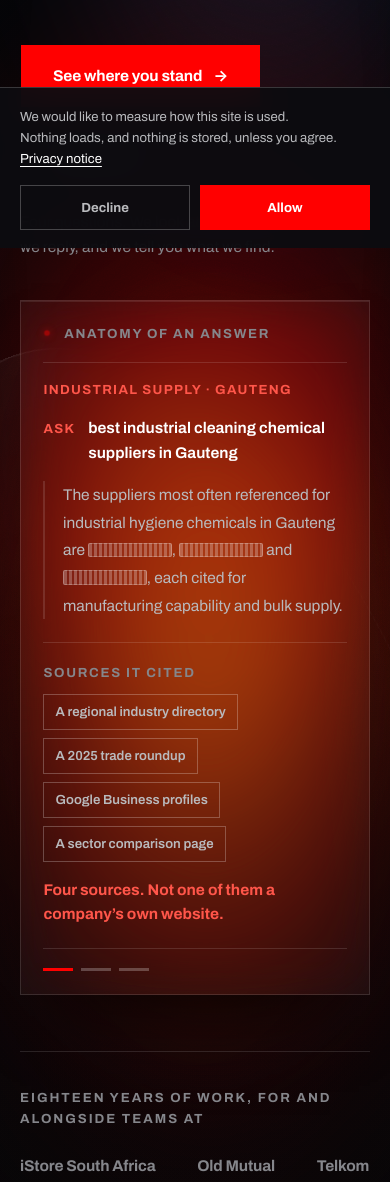
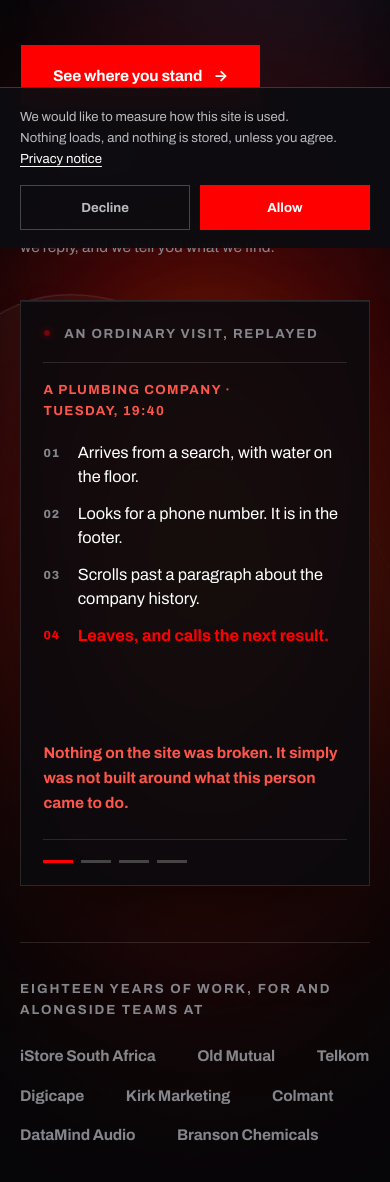
Before and after one commit to redhotdesignSA/redhotdesign-2027, a PHP site: page / in a window 390 px wide. Shown: the part 596-1778 px from the top of the page. Run offline with PHP 8.4, Linux system fonts and the light colour scheme.

Commit message:
Replace the hero panel with an ordinary visit, replayed
The old panel demonstrated an AI answer citing competitors. That is an
argument for a different buyer, and it sat beside a headline about a
website not bringing in work.

The new one replays a single visit in four steps for four kinds of
business: a plumber, an online shop, a consultancy, a practice. Each ends
with the visitor leaving, and one line: nothing was broken, the site was
simply not built around what this person came to do. Those four mirror
the goals rotating in the headline.

Every part of the panel has its height reserved, measured across all four
scenes at 1440 and 390, so it never resizes while it plays. On a phone the
glass goes near-opaque because the hero glow sits directly behind it.

Co-Authored-By: Claude Fable 5.2 <noreply@anthropic.com>
Claude-Session: https://claude.ai/code/session_01Xkv2ei5C9tw1BqRGY3WiAY

```diff
--- a/site/404.html
+++ b/site/404.html
@@ -2,7 +2,7 @@
 <meta name="viewport" content="width=device-width,initial-scale=1"><title>Not found | RedHot Design</title>
 <meta name="robots" content="noindex"><link rel="icon" href="/assets/mark.svg" type="image/svg+xml">
 <link rel="preload" href="/assets/fonts/archivo-latin-wght-normal.woff2" as="font" type="font/woff2" crossorigin>
-<link rel="stylesheet" href="/assets/site.css?v=cd7383763a"></head>
+<link rel="stylesheet" href="/assets/site.css?v=6a5f8b04df"></head>
 <body><main><section class="sec dark close" data-theme="dark" style="min-block-size:80svh;display:grid;align-content:center">
 <div class="atmos" aria-hidden="true"><div class="lt lt-a"></div><div class="lt lt-c"></div></div>
 <div class="wrap"><p class="label" style="justify-content:center">404</p>
--- a/site/approach/index.html
+++ b/site/approach/index.html
@@ -9,7 +9,7 @@
 <link rel="canonical" href="https://redhotdesign.co.za/approach/">
 <link rel="icon" href="/assets/mark.svg" type="image/svg+xml">
 <link rel="preload" href="/assets/fonts/archivo-latin-wght-normal.woff2" as="font" type="font/woff2" crossorigin>
-<link rel="stylesheet" href="/assets/site.css?v=cd7383763a">
+<link rel="stylesheet" href="/assets/site.css?v=6a5f8b04df">
 </head>
 <body>
 <div class="prog"><i></i></div>
@@ -96,6 +96,6 @@
   <div id="qbody"></div>
  </div>
 </dialog>
-<script src="/assets/site.js?v=b27ae84c39" defer></script>
+<script src="/assets/site.js?v=4b935bb518" defer></script>
 </body>
 </html>
--- a/site/assets/site.css
+++ b/site/assets/site.css
@@ -576,6 +576,26 @@
  /* the second column lists what nobody asked, so it must not read as ticked off */
  .gap-col.unasked li::before{content:"–";color:var(--mu);font-weight:700;opacity:.7}
  .gap-col.unasked li{color:var(--mu)}
+
+ /* hero panel: one visit, step by step. Height is reserved so the panel
+    never resizes as steps arrive. */
+ .visit{list-style:none;margin:1.2rem 0 0;padding:0;display:grid;gap:.85rem;
+   min-block-size:10.4em;align-content:start;counter-reset:v}
+ #vCat{min-block-size:1.7em}
+ .visit li{counter-increment:v;display:grid;grid-template-columns:2.1em 1fr;
+   font-size:1.02rem;line-height:1.45;color:var(--fg);
+   opacity:0;transform:translateY(6px);transition:opacity .5s var(--ez),transform .5s var(--ez)}
+ .visit li.on{opacity:1;transform:none}
+ .visit li::before{content:counter(v,decimal-leading-zero);font-size:.72em;font-weight:800;
+   letter-spacing:.08em;color:var(--mu);padding-block-start:.3em}
+ .visit li.gone{color:var(--red);font-weight:700}
+ .visit li.gone::before{color:var(--red)}
+ #vNote{min-block-size:3.2em;opacity:0;transition:opacity .6s var(--ez)}
+ #vNote.on{opacity:1}
+ @media(max-width:700px){.visit{min-block-size:17em} #vNote{min-block-size:5em} #vCat{min-block-size:3.3em}}
+ /* on a phone the hero glow sits directly behind the panel, so the glass
+    goes near-opaque to keep the red lines readable */
+ @media(max-width:700px){.stream{background:#0a0a0eeb}}
  .gap-mid{display:grid;place-items:center;position:relative;min-inline-size:clamp(90px,14vw,190px)}
  .gap-mid span{font-family:var(--fi);font-style:italic;font-size:var(--t-ld);color:var(--red);
    text-align:center;line-height:1.15;position:relative;z-index:1;padding:0 .4rem}
--- a/site/assets/site.js
+++ b/site/assets/site.js
@@ -75,27 +75,33 @@ $$('[data-n]').forEach(el => {
   calc();
 })();
 
-/* ── anatomy-of-an-answer panel ── */
+/* ── an ordinary visit, replayed ── */
 (() => {
-  const aTxt = $('#aTxt'); if (!aTxt) return;
-  const qTxt = $('#qTxt'), cat = $('#catName'), dots = $('#dots'), srcBox = $('#srcBox');
+  const list = $('#vSteps'); if (!list) return;
+  const cat = $('#vCat'), note = $('#vNote'), dots = $('#dots');
   const SCENES = [
-    { cat: 'Industrial supply · Gauteng',
-      q: 'best industrial cleaning chemical suppliers in Gauteng',
-      a: 'The suppliers most often referenced for industrial hygiene chemicals in Gauteng are §, § and §, each cited for manufacturing capability and bulk supply.',
-      src: ['A regional industry directory', 'A 2025 trade roundup', 'Google Business profiles', 'A sector comparison page'] },
-    { cat: 'Commercial solar · Eastern Cape',
-      q: 'who installs commercial solar for warehouses in the Eastern Cape',
-      a: 'For commercial-scale installations in the Eastern Cape, § , § and § are the installers most consistently named, usually alongside their accreditation listings.',
-      src: ['An accreditation register', 'A provincial news feature', 'Two installer directories', 'A review summary'] },
-    { cat: 'Specialist manufacturing · National',
-      q: 'which South African manufacturers supply food-grade packaging',
-      a: 'South African manufacturers most frequently named for food-grade packaging include §, § and §, typically cited with their certification records.',
-      src: ['A certification database', 'An industry body member list', 'A buyer guide article', 'Two trade listings'] }
+    { cat: 'A plumbing company · Tuesday, 19:40',
+      steps: ['Arrives from a search, with water on the floor.',
+              'Looks for a phone number. It is in the footer.',
+              'Scrolls past a paragraph about the company history.',
+              'Leaves, and calls the next result.'] },
+    { cat: 'An online shop · Saturday, 10:15',
+      steps: ['Arrives from an advert for one specific product.',
+              'Lands on the homepage. The product is not on it.',
+              'Searches, finds it, cannot see the delivery cost.',
+              'Leaves, with the basket still empty.'] },
+    { cat: 'A consultancy · Thursday, 14:05',
+      steps: ['Arrives on a recommendation, already half convinced.',
+              'Wants to know what working together looks like.',
+              'Finds a list of services and a contact form.',
+              'Leaves, meaning to come back. Does not.'] },
+    { cat: 'A practice · Monday, 08:20',
+      steps: ['Arrives wanting an appointment this week.',
+              'Cannot tell whether new patients are being taken.',
+              'Is asked to phone during office hours.',
+              'Leaves, and books somewhere that lets them.'] }
   ];
-  let i = 0, tm, hold, started = false;
-  const redact = t => t.replace(/§/g, '<span class="rd" aria-label="a business name"></span>');
-
+  let i = 0, tm, started = false;
   SCENES.forEach((s, n) => {
     const b = document.createElement('button');
     b.type = 'button'; b.setAttribute('role', 'tab');
@@ -104,35 +110,33 @@ $$('[data-n]').forEach(el => {
     b.addEventListener('click', () => { i = n; play(); });
     dots.appendChild(b);
   });
-
-  const paintSrc = list => {
-    srcBox.innerHTML = '<p class="src-l">Sources it cited</p>' +
-      list.map(x => `<span class="src">${x}</span>`).join('') +
-      '<p class="src-note">Four sources. Not one of them a company’s own website.</p>';
-  };
-
+  const NOTE = 'Nothing on the site was broken. It simply was not built around what this person came to do.';
   function play() {
-    clearTimeout(tm); clearTimeout(hold);
+    clearTimeout(tm);
     const s = SCENES[i];
     [...dots.children].forEach((d, n) => d.setAttribute('aria-current', String(n === i)));
-    cat.textContent = s.cat; qTxt.textContent = s.q; srcBox.innerHTML = '';
-    if (rm) { aTxt.innerHTML = redact(s.a); paintSrc(s.src); return; }
-    const plain = s.a.replace(/§/g, '██████');
-    let c = 0; aTxt.textContent = '';
+    cat.textContent = s.cat; list.innerHTML = ''; note.textContent = ''; note.classList.remove('on');
+    const add = k => {
+      const li = document.createElement('li');
+      li.textContent = s.steps[k];
+      if (k === s.steps.length - 1) li.className = 'gone';
+      list.appendChild(li);
+      requestAnimationFrame(() => li.classList.add('on'));
+    };
+    if (rm) { s.steps.forEach((_, k) => add(k)); note.textContent = NOTE; note.classList.add('on'); return; }
+    let k = 0;
     (function go() {
-      c += 2;
-      if (c >= plain.length) {
-        aTxt.innerHTML = redact(s.a); paintSrc(s.src);
-        hold = setTimeout(() => { i = (i + 1) % SCENES.length; play(); }, 6200);
-        return;
-      }
-      aTxt.innerHTML = plain.slice(0, c).replace(/</g, '&lt;') + '<span class="car"></span>';
-      tm = setTimeout(go, 13);
+      add(k); k++;
+      if (k < s.steps.length) { tm = setTimeout(go, 1150); return; }
+      tm = setTimeout(() => {
+        note.textContent = NOTE; note.classList.add('on');
+        tm = setTimeout(() => { i = (i + 1) % SCENES.length; play(); }, 5200);
+      }, 900);
     })();
   }
   new IntersectionObserver((es, o) => es.forEach(e => {
     if (e.isIntersecting && !started) { started = true; play(); o.disconnect(); }
-  }), { threshold: .3 }).observe(aTxt);
+  }), { threshold: .3 }).observe(list);
 })();
 
 /* ── qualifier ─────────────────────────────────────────── */
--- a/site/contact/index.html
+++ b/site/contact/index.html
@@ -9,7 +9,7 @@
 <link rel="canonical" href="https://redhotdesign.co.za/contact/">
 <link rel="icon" href="/assets/mark.svg" type="image/svg+xml">
 <link rel="preload" href="/assets/fonts/archivo-latin-wght-normal.woff2" as="font" type="font/woff2" crossorigin>
-<link rel="stylesheet" href="/assets/site.css?v=cd7383763a">
+<link rel="stylesheet" href="/assets/site.css?v=6a5f8b04df">
 </head>
 <body>
 <div class="prog"><i></i></div>
@@ -84,6 +84,6 @@
   <div id="qbody"></div>
  </div>
 </dialog>
-<script src="/assets/site.js?v=b27ae84c39" defer></script>
+<script src="/assets/site.js?v=4b935bb518" defer></script>
 </body>
 </html>
--- a/site/index.html
+++ b/site/index.html
@@ -13,7 +13,7 @@
 <meta property="og:url" content="https://redhotdesign.co.za/">
 <link rel="icon" href="/assets/mark.svg" type="image/svg+xml">
 <link rel="preload" href="/assets/fonts/archivo-latin-wght-normal.woff2" as="font" type="font/woff2" crossorigin>
-<link rel="stylesheet" href="/assets/site.css?v=cd7383763a">
+<link rel="stylesheet" href="/assets/site.css?v=6a5f8b04df">
 
 <script type="application/ld+json">
 {
@@ -85,12 +85,11 @@
    </div>
 
    <div class="stream fade" style="animation-delay:.75s">
-    <div class="stream-hd"><span class="live"></span> Anatomy of an answer</div>
-    <p class="stream-cat" id="catName"></p>
-    <div class="qline"><b>ASK</b><p id="qTxt"></p></div>
-    <p class="aline" id="aTxt" aria-live="polite"></p>
-    <div class="srcs" id="srcBox"></div>
-    <div id="dots" role="tablist" aria-label="Sample categories"></div>
+    <div class="stream-hd"><span class="live"></span> An ordinary visit, replayed</div>
+    <p class="stream-cat" id="vCat"></p>
+    <ol class="visit" id="vSteps" aria-live="polite"></ol>
+    <p class="src-note" id="vNote"></p>
+    <div id="dots" role="tablist" aria-label="Example businesses"></div>
    </div>
   </div>
 
@@ -370,6 +369,6 @@
  </div>
 </dialog>
 
-<script src="/assets/site.js?v=b27ae84c39" defer></script>
+<script src="/assets/site.js?v=4b935bb518" defer></script>
 </body>
 </html>
--- a/site/intake/index.php
+++ b/site/intake/index.php
@@ -48,7 +48,7 @@ $fields = [
 <meta name="viewport" content="width=device-width,initial-scale=1"><meta name="robots" content="noindex,nofollow">
 <title>Getting started · RedHot Design</title><link rel="icon" href="/assets/mark.svg" type="image/svg+xml">
 <link rel="preload" href="/assets/fonts/archivo-latin-wght-normal.woff2" as="font" type="font/woff2" crossorigin>
-<link rel="stylesheet" href="/assets/site.css?v=cd7383763a"><link rel="stylesheet" href="/studio/studio.css?v=c6501578c6"></head>
+<link rel="stylesheet" href="/assets/site.css?v=6a5f8b04df"><link rel="stylesheet" href="/studio/studio.css?v=c6501578c6"></head>
 <body class="dark"><main class="sec dark" style="padding-block:clamp(4rem,10vw,7rem)"><div class="wrap narrow">
 <?php if (!$deal): ?>
   <p class="label">Link not recognised</p>
--- a/site/privacy/index.html
+++ b/site/privacy/index.html
@@ -9,7 +9,7 @@
 <link rel="canonical" href="https://redhotdesign.co.za/privacy/">
 <link rel="icon" href="/assets/mark.svg" type="image/svg+xml">
 <link rel="preload" href="/assets/fonts/archivo-latin-wght-normal.woff2" as="font" type="font/woff2" crossorigin>
-<link rel="stylesheet" href="/assets/site.css?v=cd7383763a">
+<link rel="stylesheet" href="/assets/site.css?v=6a5f8b04df">
 </head>
 <body>
 <div class="prog"><i></i></div>
@@ -85,6 +85,6 @@
   <div id="qbody"></div>
  </div>
 </dialog>
-<script src="/assets/site.js?v=b27ae84c39" defer></script>
+<script src="/assets/site.js?v=4b935bb518" defer></script>
 </body>
 </html>
--- a/site/work/index.html
+++ b/site/work/index.html
@@ -9,7 +9,7 @@
 <link rel="canonical" href="https://redhotdesign.co.za/work/">
 <link rel="icon" href="/assets/mark.svg" type="image/svg+xml">
 <link rel="preload" href="/assets/fonts/archivo-latin-wght-normal.woff2" as="font" type="font/woff2" crossorigin>
-<link rel="stylesheet" href="/assets/site.css?v=cd7383763a">
+<link rel="stylesheet" href="/assets/site.css?v=6a5f8b04df">
 </head>
 <body>
 <div class="prog"><i></i></div>
@@ -89,6 +89,6 @@
   <div id="qbody"></div>
  </div>
 </dialog>
-<script src="/assets/site.js?v=b27ae84c39" defer></script>
+<script src="/assets/site.js?v=4b935bb518" defer></script>
 </body>
 </html>
```
